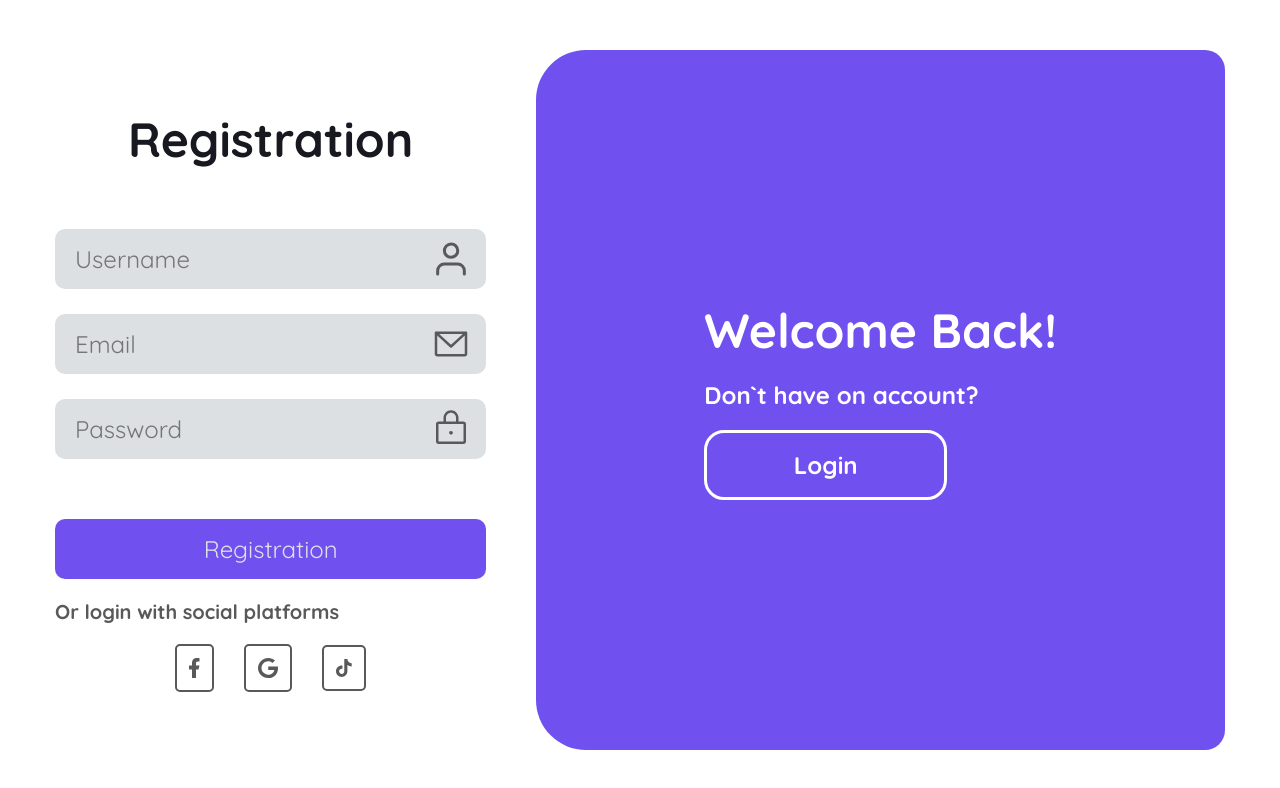
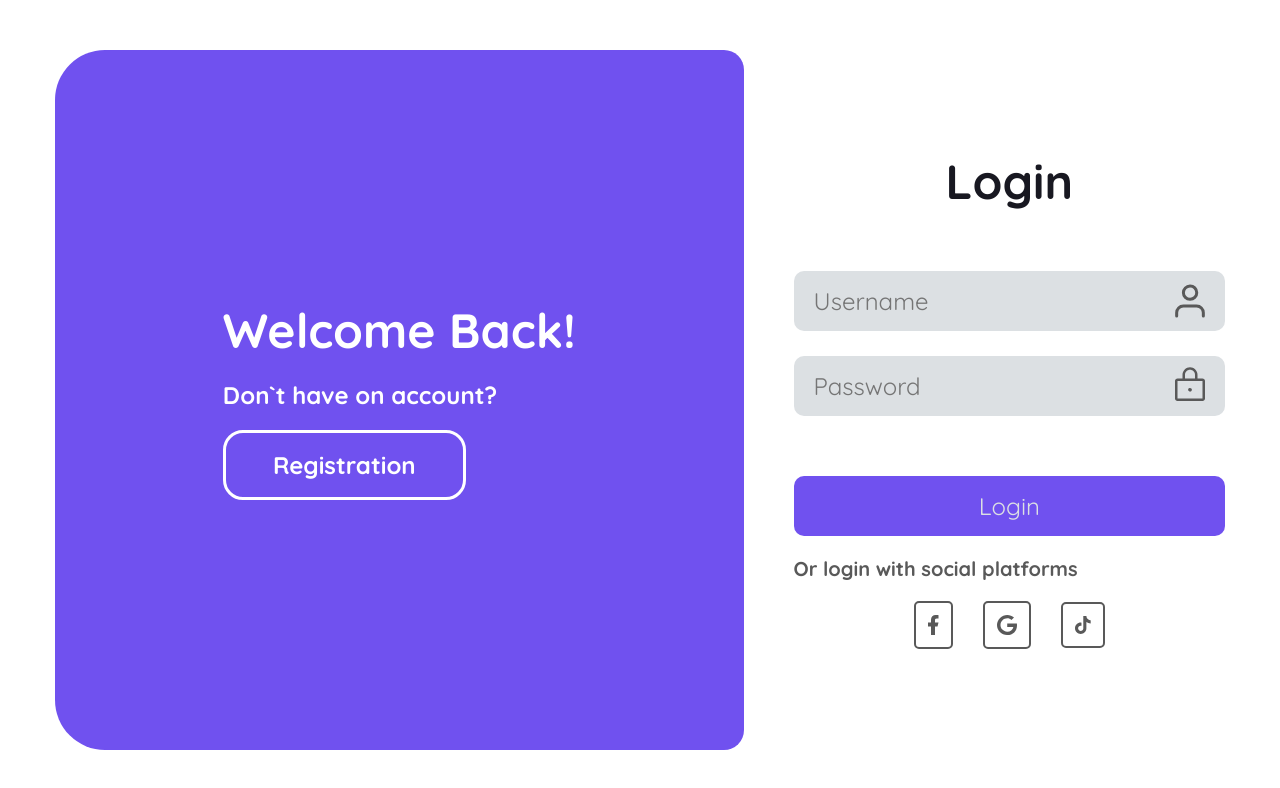
Before and after one commit to BogdanNakai/To-do-App-React-, a React (Vite) app: page /login in a window 1280 px wide. Shown: the top 788 px of the page. Built offline with nearby package versions, Linux system fonts and the light colour scheme.

Commit message:
feat: configure routing

```diff
--- a/package.json
+++ b/package.json
@@ -12,7 +12,8 @@
   "dependencies": {
     "react": "^19.2.5",
     "react-dom": "^19.2.5",
-    "react-hook-form": "^7.73.1"
+    "react-hook-form": "^7.73.1",
+    "react-router-dom": "^7.14.2"
   },
   "devDependencies": {
     "@eslint/js": "^9.39.4",
--- a/src/components/ComponentWelcome.jsx
+++ b/src/components/ComponentWelcome.jsx
@@ -1,9 +1,10 @@
 import { useState } from 'react';
 import '../scss/registration.scss'
+import { Link } from 'react-router-dom';
 
 
 
-const ComponentWelcome = ({ welcomePosition, setWelcomePosition, isSignIn }) => {
+const ComponentWelcome = ({ welcomePosition }) => {
 
 
 
@@ -11,12 +12,10 @@ const ComponentWelcome = ({ welcomePosition, setWelcomePosition, isSignIn }) =>
 	return (
 		<div className={`registration--welcome welcome welcome_${welcomePosition}`}>
 			<div className="welcome--content">
-				<h1 className="welcome--title">{isSignIn ? 'Hello, Welcome!' : "Welcome Back!"}</h1>
+				<h1 className="welcome--title">{welcomePosition === 'signin' ? 'Hello, Welcome!' : "Welcome Back!"}</h1>
 				<p className="welcome--text">Don`t have on account?</p>
 				<div className="welcome--box-button">
-					<button onClick={() => isSignIn ? setWelcomePosition('signup') : setWelcomePosition('signin')} className="welcome--button button">
-						{isSignIn ? "Registration" : 'Login'}
-					</button>
+					{welcomePosition === 'signup' ? <Link to='/registration' className="welcome--button button">Registration</Link> : <Link to='/login' className="welcome--button button">Login</Link>}
 				</div>
 			</div>
 		</div>
--- /dev/null
+++ b/src/components/Loading.jsx
@@ -0,0 +1,11 @@
+import preview  from "../assets/preview.gif";
+
+const Loading = () => {
+	return (
+		<div className="loading">
+			<img src={preview} alt="Image" />
+		</div>
+	)
+};
+
+export default Loading
--- a/src/main.jsx
+++ b/src/main.jsx
@@ -1,10 +1,14 @@
 import { StrictMode } from 'react'
 import { createRoot } from 'react-dom/client'
+import { BrowserRouter } from 'react-router-dom'
 import './scss/index.scss'
 import App from './App.jsx'
 
+
 createRoot(document.getElementById('root')).render(
   <StrictMode>
-    <App />
+    <BrowserRouter>
+      <App />
+    </BrowserRouter>
   </StrictMode>,
 )
--- a/src/pages/AppComponents.jsx
+++ b/src/pages/AppComponents.jsx
@@ -1,8 +1,19 @@
-import Registration from "./Registration";
+import { Route, Routes } from "react-router-dom";
+import { Suspense, lazy } from "react";
+import Loading from "../components/Loading";
+
+const Login = lazy(() => import("./Login"))
+const Registration = lazy(() => import("./Registration"))
 
 const AppComponents = () => {
 	return (
-		<Registration />
+		<Suspense fallback={<Loading />}>
+			<Routes>
+				<Route path="/" element={<Registration to="/registration" replace />} />
+				<Route path="/registration" element={<Registration/>} />
+				<Route path="/login" element={<Login />} />
+			</Routes>
+		</Suspense>
 	)
 };
 
--- /dev/null
+++ b/src/pages/Login.jsx
@@ -0,0 +1,22 @@
+import ComponentWelcome from "../components/ComponentWelcome";
+import SingIn from "../components/SingIn";
+
+const Login = () => {
+
+	const welcomePosition = "signup"
+
+	return (
+		<>
+			<div className="registration">
+				<div className="registration--container">
+					<div className={`registration--body registration--body_${welcomePosition}`}>
+						<ComponentWelcome welcomePosition={welcomePosition} />
+						<SingIn />
+					</div>
+				</div>
+			</div>
+		</>
+	)
+};
+
+export default Login
--- a/src/pages/Registration.jsx
+++ b/src/pages/Registration.jsx
@@ -5,15 +5,13 @@ import SingUp from "../components/SingUp";
 
 
 const Registration = () => {
-	const [welcomePosition, setWelcomePosition] = useState('signup');
-	const isSignIn = welcomePosition === "signin"
+	const welcomePosition = "signin"
 	return (
 		<div className="registration">
 			<div className="registration--container">
 				<div className={`registration--body registration--body_${welcomePosition}`}>
-					{!isSignIn ? <SingUp/> : null}
-					<ComponentWelcome welcomePosition={welcomePosition} setWelcomePosition={setWelcomePosition} isSignIn={isSignIn} />
-					{isSignIn ? <SingIn /> : null}
+					<SingUp />
+					<ComponentWelcome welcomePosition={welcomePosition} />
 				</div>
 			</div>
 		</div>
--- a/src/scss/index.scss
+++ b/src/scss/index.scss
@@ -28,4 +28,11 @@ body {
 
 }
 
+.loading {
+	display: flex;
+	align-items: center;
+	justify-content: center;
+
+}
+
 .button {}
--- a/src/scss/registration.scss
+++ b/src/scss/registration.scss
@@ -90,6 +90,9 @@
 .welcome--box-button {}
 
 .welcome--button {
+	display: flex;
+	align-items: center;
+	justify-content: center;
 	font-weight: 700;
 	font-size: 24px;
 	text-align: center;
```
Also changed, not shown: src/assets/preview.gif (added), 1 other file (tests, documents, lock files or other folders).
